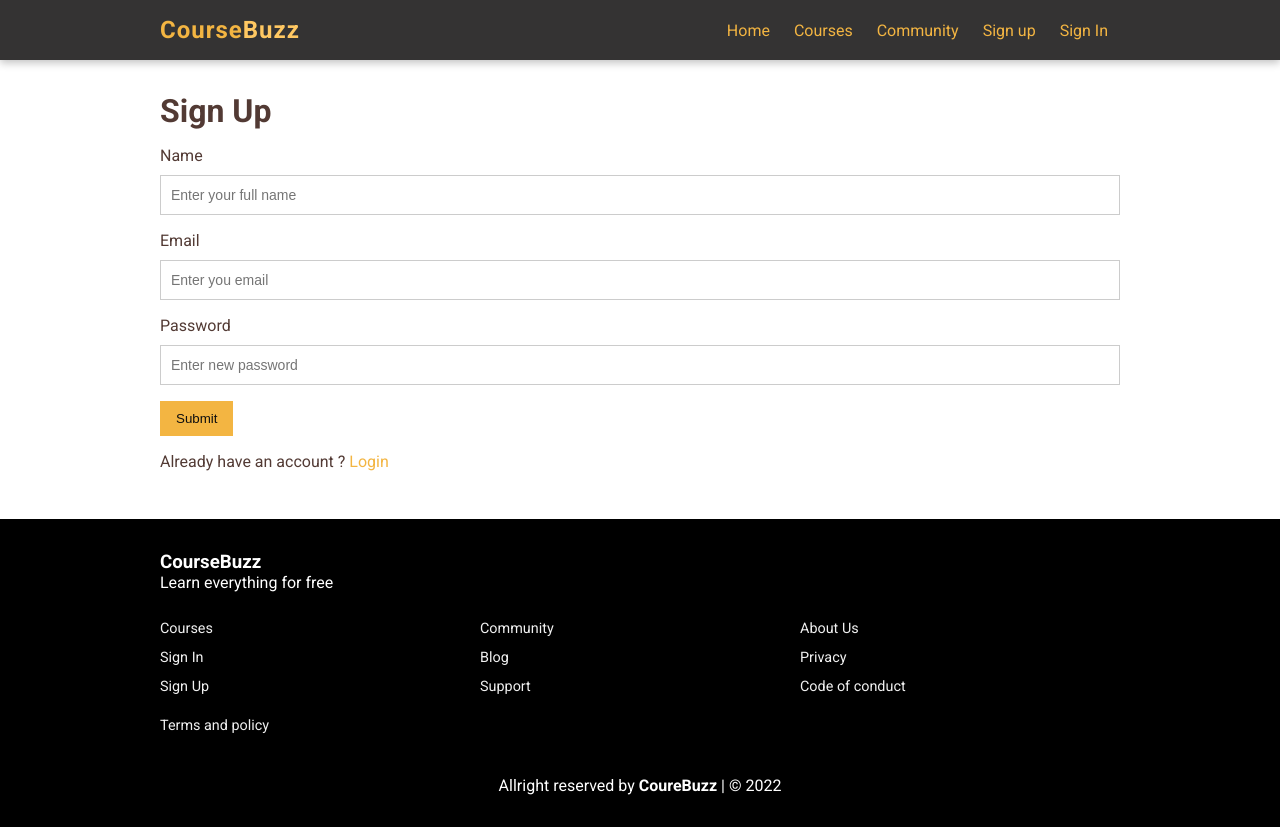
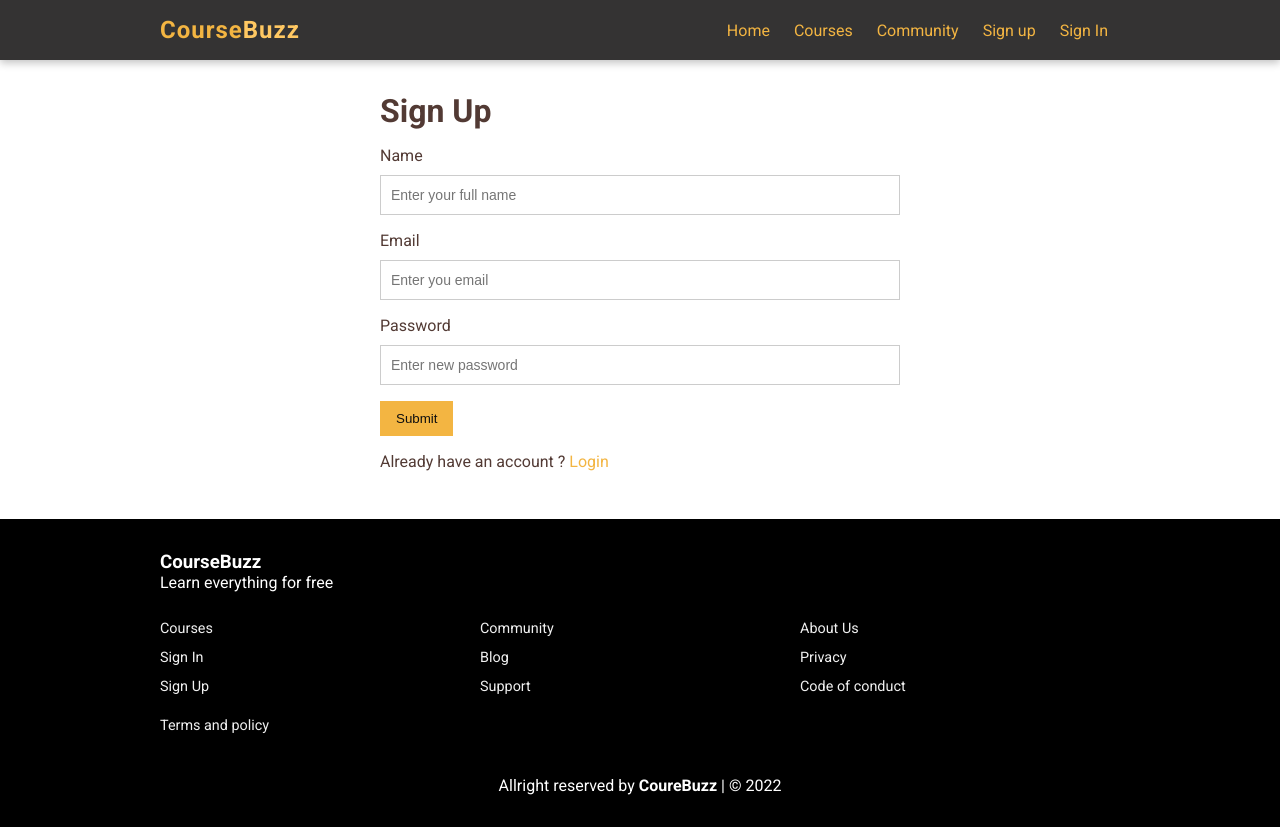
Before and after one commit to MonirSaikat/course-buzz-frontend, a React (Create React App) app: page /sign-up in a window 1280 px wide. Built offline with nearby package versions, Linux system fonts and the light colour scheme; the HTML template or start-up script is replaced by a standard one.

Commit message:
small container

```diff
--- a/src/App.css
+++ b/src/App.css
@@ -158,3 +158,8 @@ section {
 .section-title {
   font-family: "Custom";
 }
+
+.small-container {
+  max-width: 520px;
+  margin: 0 auto;
+}
--- a/src/pages/SignIn.jsx
+++ b/src/pages/SignIn.jsx
@@ -51,7 +51,7 @@ function SignIn() {
 
   return (
     <div className="page">
-      <div className="container">
+      <div className="small-container">
         <h1>{t("signIn.title")}</h1>
         <Form inputs={inputs} handler={handleSubmit} />
         <p className="help-text">
--- a/src/pages/SignUp.jsx
+++ b/src/pages/SignUp.jsx
@@ -47,7 +47,7 @@ function SignUp() {
 
   return (
     <div className="page">
-      <div className="container">
+      <div className="small-container">
         <h1>Sign Up</h1>
         <Form inputs={inputs} handler={handleSubmit} />
         <p className="help-text">
```
